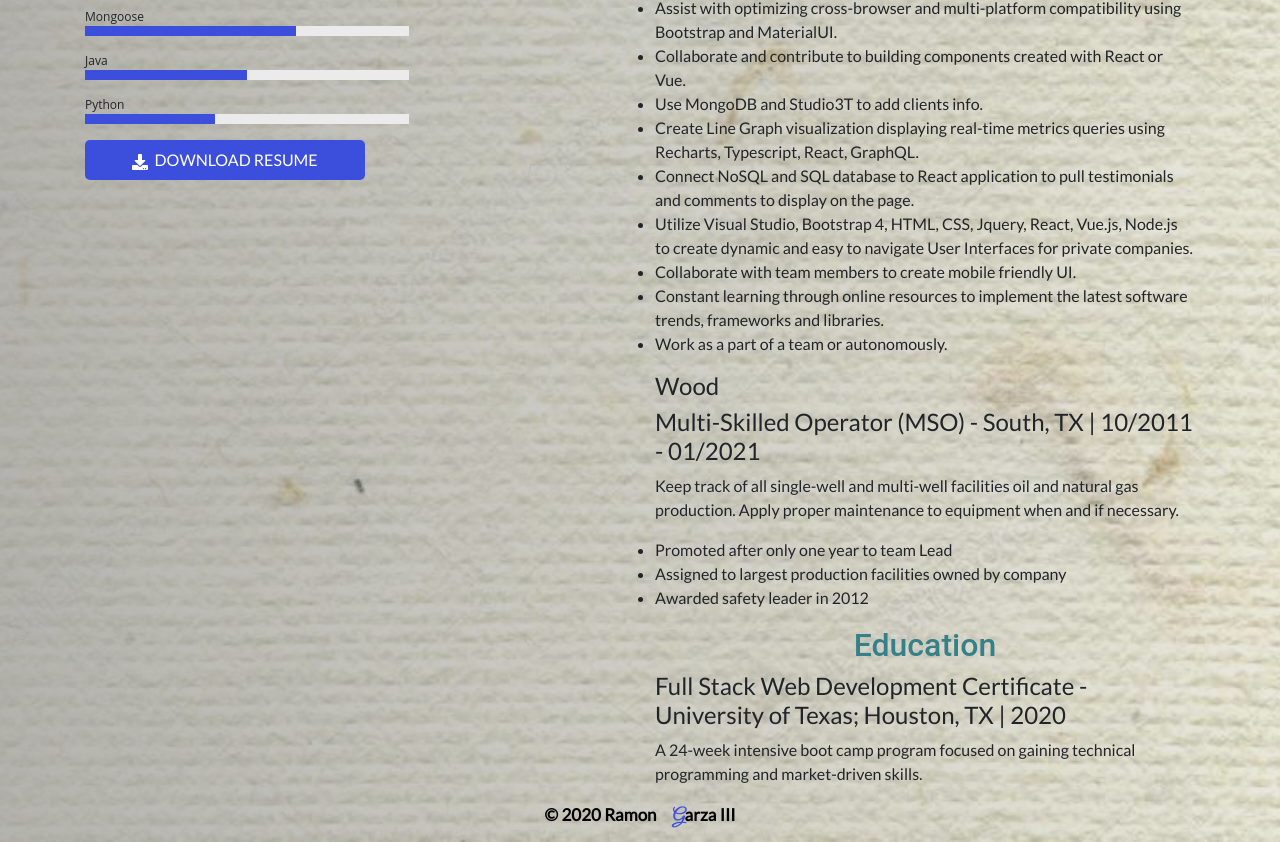
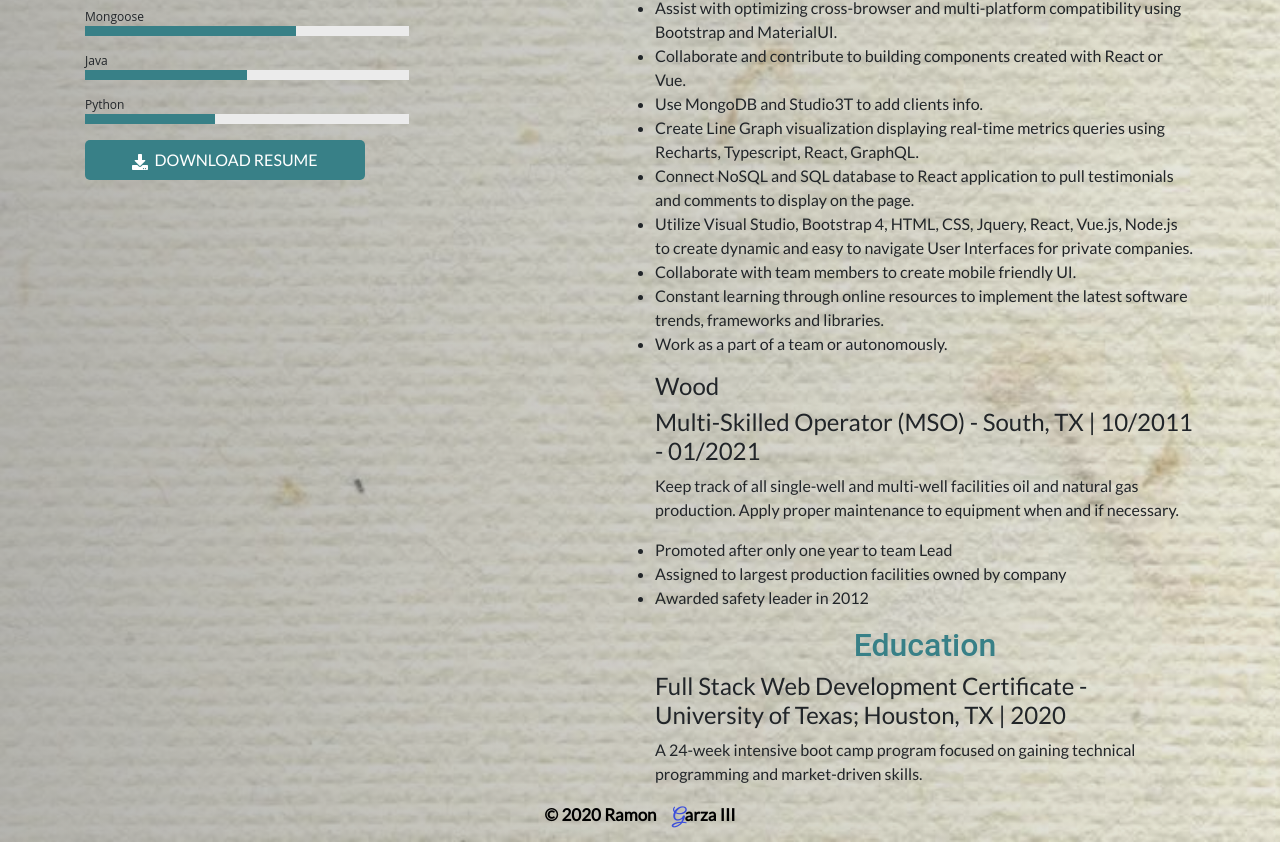
Before and after one commit to Ramong06/portfolio-website, a React (Create React App) app: page /resume in a window 1280 px wide. Shown: the part 970-1812 px from the top of the page. Built offline with nearby package versions, Linux system fonts and the light colour scheme; the HTML template or start-up script is replaced by a standard one.

Commit message:
changed skills bar color

```diff
--- a/src/App.css
+++ b/src/App.css
@@ -25,7 +25,7 @@
 
 .resume-btn {
   border-radius: 5px;
-  background: #3b4edc;
+  background: #388087;
   color: white;
   transition: 0.25s ease;
   border: none;
@@ -36,7 +36,7 @@
 }
 
 .resume-btn:hover {
-  color: #3b4edc;
+  color: #388087;
   background-color: transparent;
   box-shadow: 0 6px 18px 0 rgba(0, 0, 0, 0.1);
   border: 0.5px solid transparent;
--- a/src/components/SkillsBar/style.css
+++ b/src/components/SkillsBar/style.css
@@ -16,5 +16,5 @@ progress::-webkit-progress-bar {
   background-color: #ebebeb;
 }
 progress::-webkit-progress-value {
-  background-color: #3b4edc;
+  background-color: #388087;
 }
```
